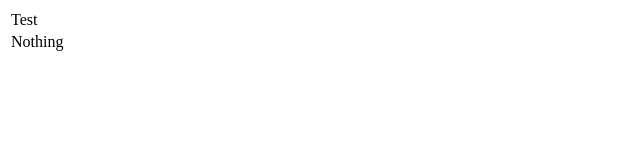
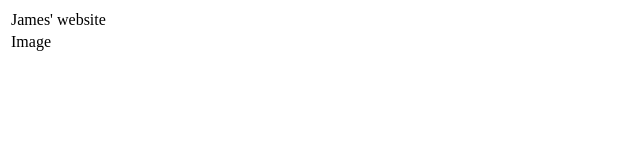
Before and after one commit to purple2651/ww, a plain HTML site: page index.html in a window 1280 px wide. Shown: the whole page, without its empty margins (0-640 px from the left). Drawn offline with Linux system fonts and the light colour scheme.

Commit message:
Update index.html
change

```diff
--- a/index.html
+++ b/index.html
@@ -7,11 +7,11 @@
 <body>
     <table >
         <tr>
-            <td>Test</td>
+            <td>James' website</td>
         </tr>
         <tr>
             <td>
-                Nothing
+                Image
             </td>
         </tr>
     </table>
```
